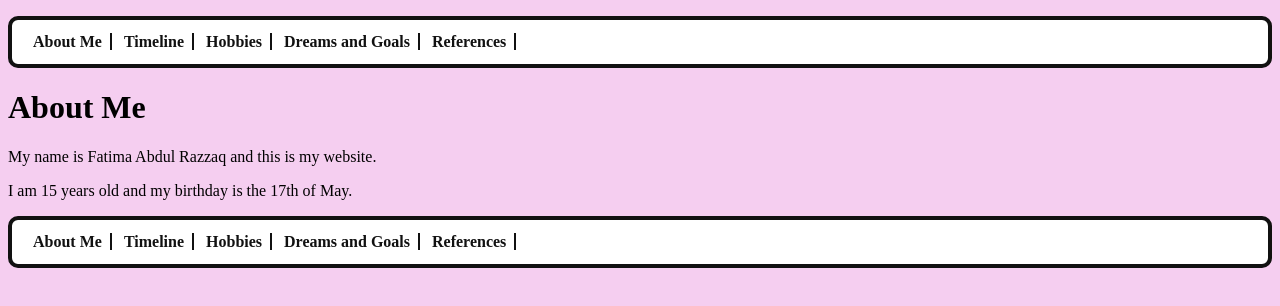
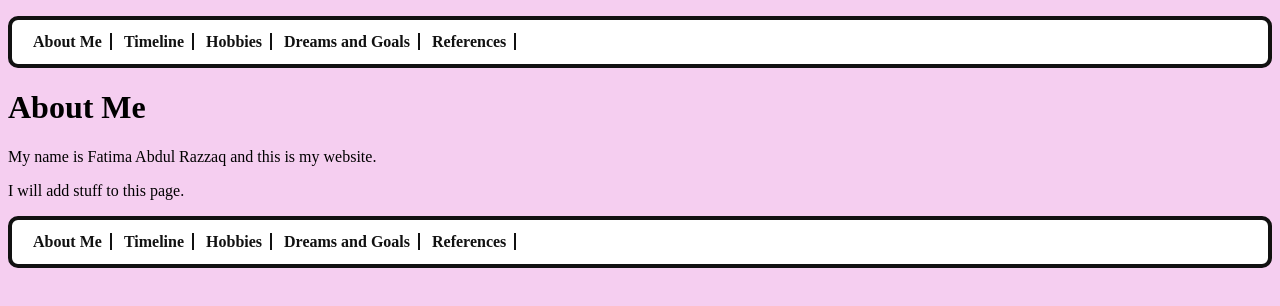
Before and after one commit to FatimaAbdulRazzaq/Home, a plain HTML site: page index.html in a window 1280 px wide. Drawn offline with Linux system fonts and the light colour scheme.

Commit message:
Add files via upload

```diff
--- a/index.html
+++ b/index.html
@@ -25,7 +25,7 @@
 		<!--This is a heading at the top of the page, telling the viewer what page they are on and what it is about.-->
 		<h1>About Me</h1>
 		<p>My name is Fatima Abdul Razzaq and this is my website.</p>
-		<p>I am 15 years old and my birthday is the 17th of May.</p>
+		<p>I will add stuff to this page.</p>
 
 		<!--I create a list with links to different pages, this is my menu bar.-->
 		<nav>
```
